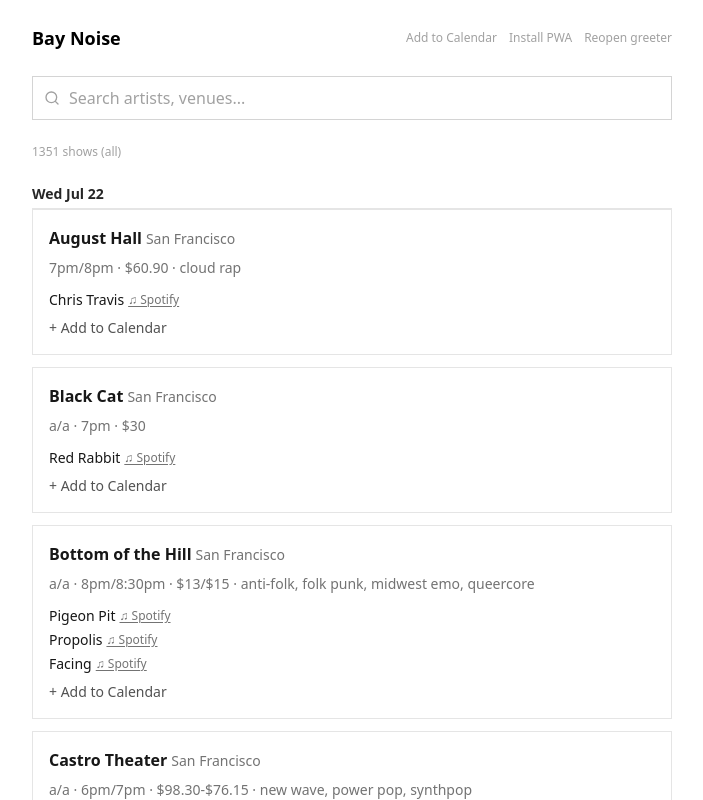
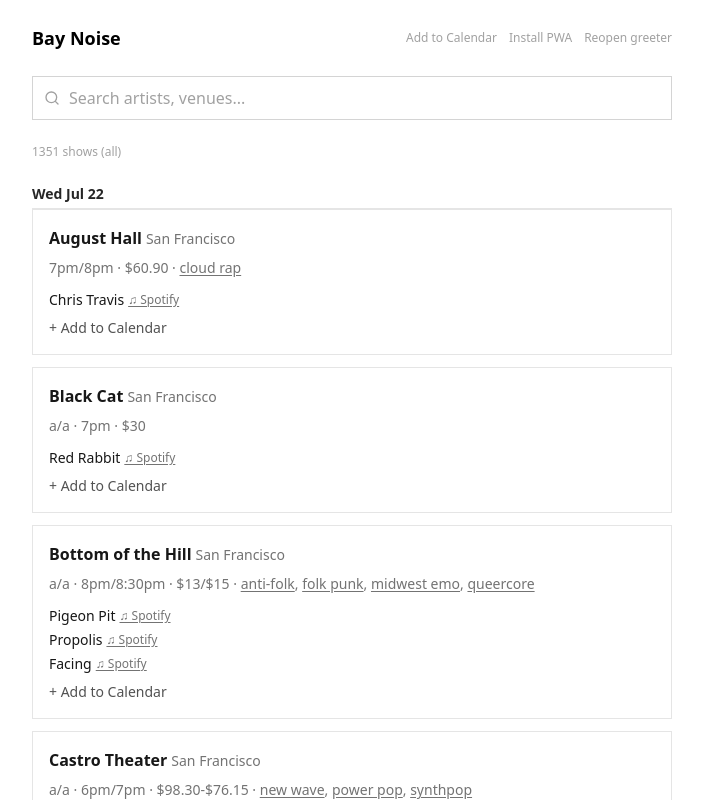
Before and after one commit to RP2/bay-noise, a Preact app: page / in a window 1280 px wide. Both pictures are taken after a click on the button "See everything". Shown: the top 800 px of the page, without its empty margins (288-991 px from the left). Built offline with nearby package versions, Linux system fonts and the light colour scheme.

Commit message:
Underline genre buttons with hover highlight, fix Spotify dark grey

```diff
--- a/src/components/show-card.tsx
+++ b/src/components/show-card.tsx
@@ -53,7 +53,7 @@ export function ShowCard({ show, onVenueClick, onArtistClick, onGenreClick }: Sh
             <button
               type="button"
               onClick={() => onGenreClick?.(g)}
-              class="cursor-pointer underline-offset-2 hover:underline"
+              class="cursor-pointer underline underline-offset-2 hover:text-black dark:hover:text-white"
             >
               {g}
             </button>
@@ -98,7 +98,7 @@ function ArtistRow({ artist, onArtistClick }: ArtistRowProps) {
           href={artist.spotifyUrl}
           target="_blank"
           rel="noopener noreferrer"
-          class="text-xs text-neutral-500 underline underline-offset-2 hover:text-black dark:hover:text-white"
+          class="text-xs text-neutral-500 underline underline-offset-2 hover:text-black dark:text-neutral-400 dark:hover:text-white"
           title="Open in Spotify"
         >
           &#9835; Spotify
```
